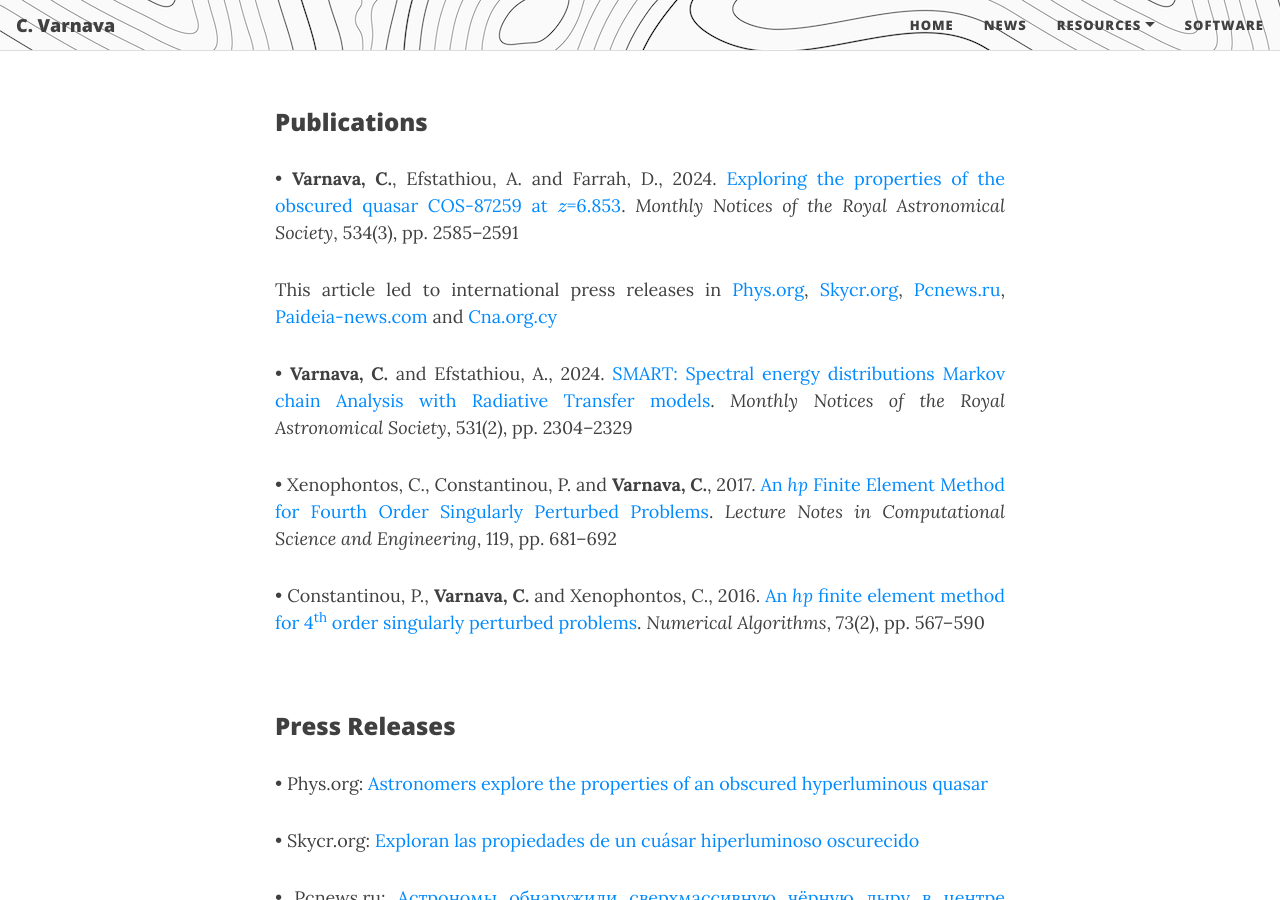
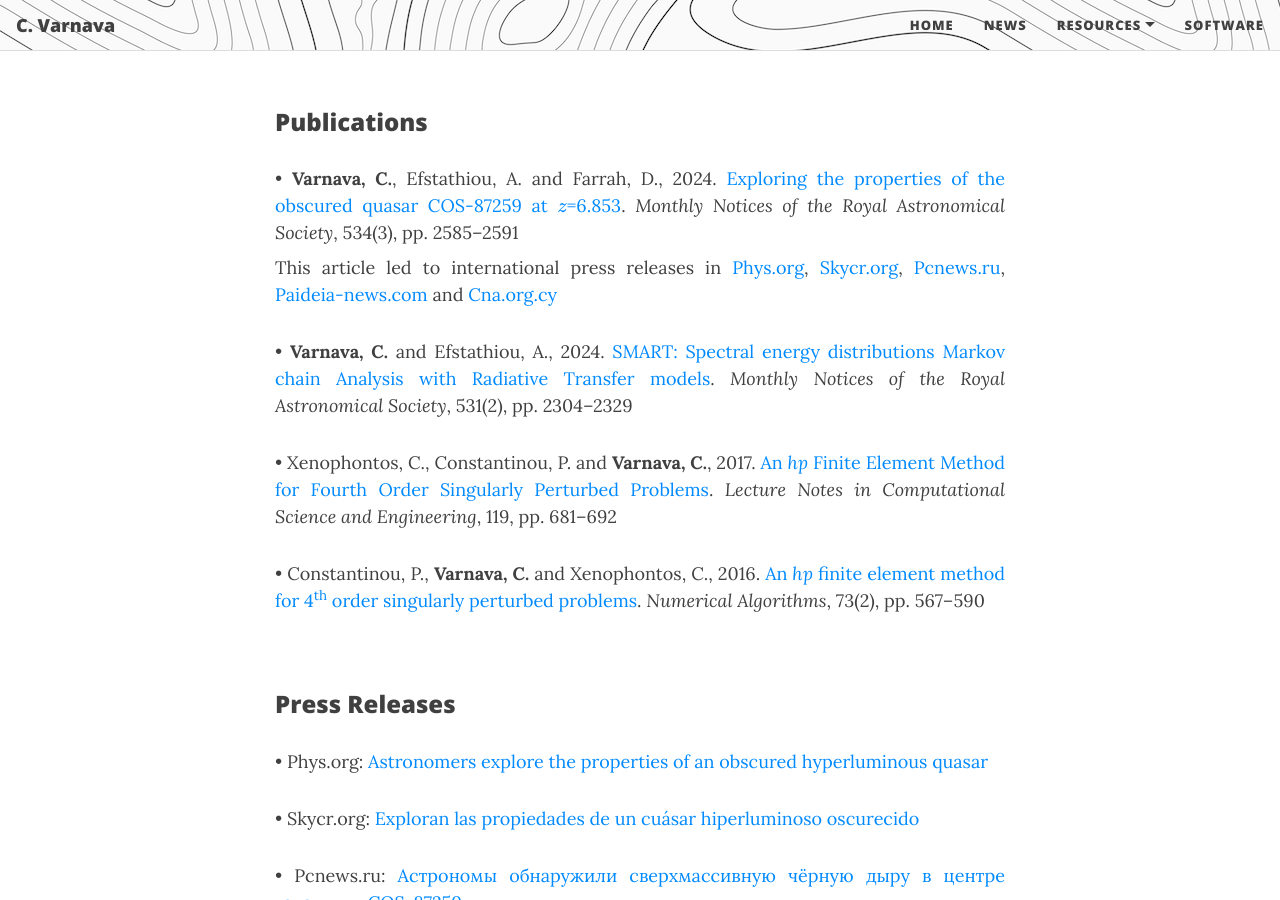
Before and after one commit to ch-var/ch-var.github.io, a Jekyll site: the page built from cv.html, in a window 1280 px wide and 900 px high, scrolled down 2988 px. Built offline with Jekyll 4.4.1, drawn with Linux system fonts in a browser that asks for light colours; formulas are drawn with MathJax 3.

Commit message:
Update cv.html

```diff
--- a/cv.html
+++ b/cv.html
@@ -52,8 +52,8 @@
 <p align='justify'>Founding member of Women in Mathematical Sciences in Cyprus (WMSC)</p>
 <br>
 <p style="font-family: var(--header-font); font-weight: 800; line-height: 1.1; font-size: 1.5rem; margin-top: 1.25rem;">Publications</p>
-<p align='justify'>&#8226; <b>Varnava, C.</b>, Efstathiou, A. and Farrah, D., 2024. <a href="https://doi.org/10.1093/mnras/stae2221">Exploring the properties of the obscured quasar COS-87259 at \(z\)=6.853</a>. <i>Monthly Notices of the Royal Astronomical Society</i>, 534(3), pp. 2585–2591</p>
-<p align='justify'>This article led to international press releases in <a href="https://phys.org/news/2024-10-astronomers-explore-properties-obscured-hyperluminous.html">Phys.org</a>, <a href="https://skycr.org/2024/10/21/exploran-las-propiedades-de-un-cuasar-hiperluminoso-oscurecido/">Skycr.org</a>, <a href="https://pcnews.ru/news/astronomy_obnaruzili_sverhmassivnuu_cernuu_dyru_v_centre_galaktiki_cos_87259-1530160.html#gsc.tab=0">Pcnews.ru</a>, <a href="https://paideia-news.com/panepistimio-frederick/2024/11/11/ereynitria-toy-eyropaikoy-panepistimioy-meleta-ena-protogono-yperfoteino-kbazar">Paideia-news.com</a> and <a href="https://www.cna.org.cy/press-release/article/7556971/anakoinosi-typoy-evropaiko-panepistimio-kyproy">Cna.org.cy</a></p>
+<p align='justify' style="margin-bottom: 8px;">&#8226; <b>Varnava, C.</b>, Efstathiou, A. and Farrah, D., 2024. <a href="https://doi.org/10.1093/mnras/stae2221">Exploring the properties of the obscured quasar COS-87259 at \(z\)=6.853</a>. <i>Monthly Notices of the Royal Astronomical Society</i>, 534(3), pp. 2585–2591</p>
+<p align='justify' style="margin-top: 0px; margin-bottom: 8px;">This article led to international press releases in <a href="https://phys.org/news/2024-10-astronomers-explore-properties-obscured-hyperluminous.html">Phys.org</a>, <a href="https://skycr.org/2024/10/21/exploran-las-propiedades-de-un-cuasar-hiperluminoso-oscurecido/">Skycr.org</a>, <a href="https://pcnews.ru/news/astronomy_obnaruzili_sverhmassivnuu_cernuu_dyru_v_centre_galaktiki_cos_87259-1530160.html#gsc.tab=0">Pcnews.ru</a>, <a href="https://paideia-news.com/panepistimio-frederick/2024/11/11/ereynitria-toy-eyropaikoy-panepistimioy-meleta-ena-protogono-yperfoteino-kbazar">Paideia-news.com</a> and <a href="https://www.cna.org.cy/press-release/article/7556971/anakoinosi-typoy-evropaiko-panepistimio-kyproy">Cna.org.cy</a></p>
 <p align='justify'>&#8226; <b>Varnava, C.</b> and Efstathiou, A., 2024. <a href="https://doi.org/10.1093/mnras/stae1141">SMART: Spectral energy distributions Markov chain Analysis with Radiative Transfer models</a>. <i>Monthly Notices of the Royal Astronomical Society</i>, 531(2), pp. 2304–2329</p>
 <p align='justify'>&#8226; Xenophontos, C., Constantinou, P. and <b>Varnava, C.</b>, 2017. <a href="https://doi.org/10.1007/978-3-319-65870-4_49">An <i>hp</i> Finite Element Method for Fourth Order Singularly Perturbed Problems</a>. <i>Lecture Notes in Computational Science and Engineering</i>, 119, pp. 681–692</p>
 <p align='justify'>&#8226; Constantinou, P., <b>Varnava, C.</b> and Xenophontos, C., 2016. <a href="https://doi.org/10.1007/s11075-016-0108-9">An <i>hp</i> finite element method for 4<sup>th</sup> order singularly perturbed problems</a>. <i>Numerical Algorithms</i>, 73(2), pp. 567–590</p>
```
